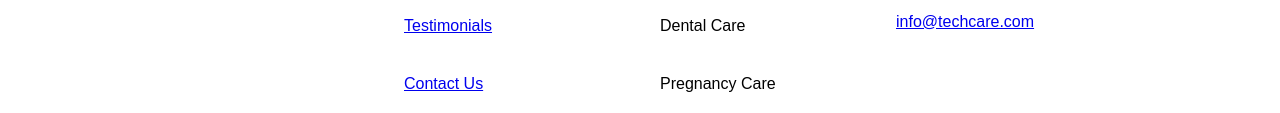
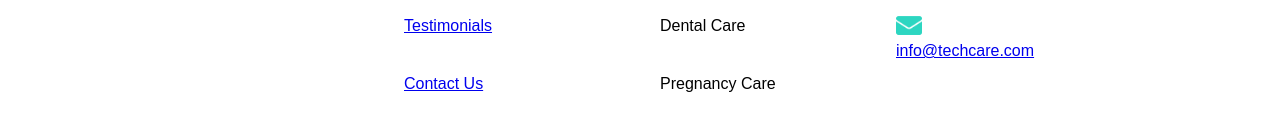
Before and after one commit to Bathenal/Medic-Care-Clinic, a plain HTML site: page index.html in a window 1280 px wide. Shown: the part 2276-2389 px from the top of the page. Drawn offline with Linux system fonts and the light colour scheme; a script that the page names is missing.

Commit message:
added an icon for email

```diff
--- a/index.html
+++ b/index.html
@@ -172,7 +172,7 @@
             <br />
             <img src="images/call.png"width="10%"><p>+254 111 555 888</p>
             <br />
-            <p><a href="mailto:info@techcare.com">info@techcare.com</a></p>
+            <img src="images/email.png"width="10%"><p><a href="mailto:info@techcare.com">info@techcare.com</a></p>
           </div>
         </div>
       </div>
```
